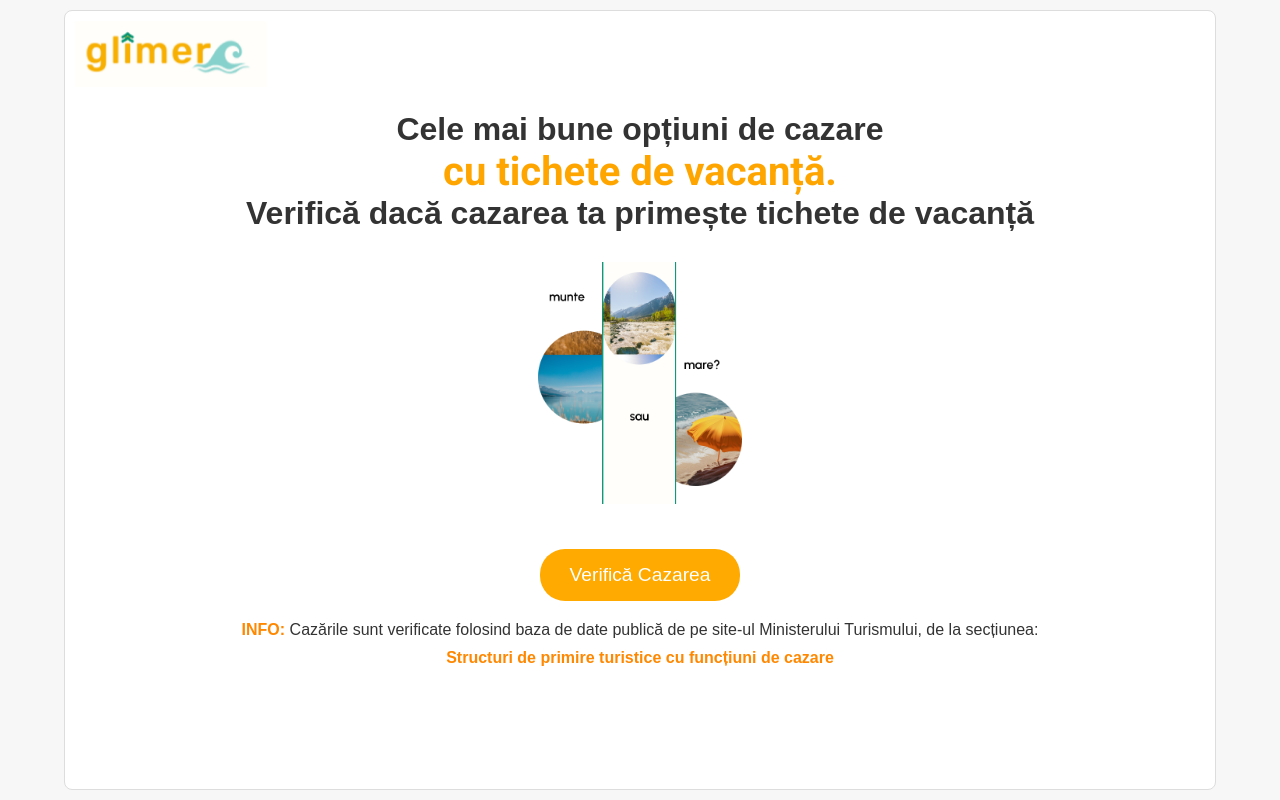
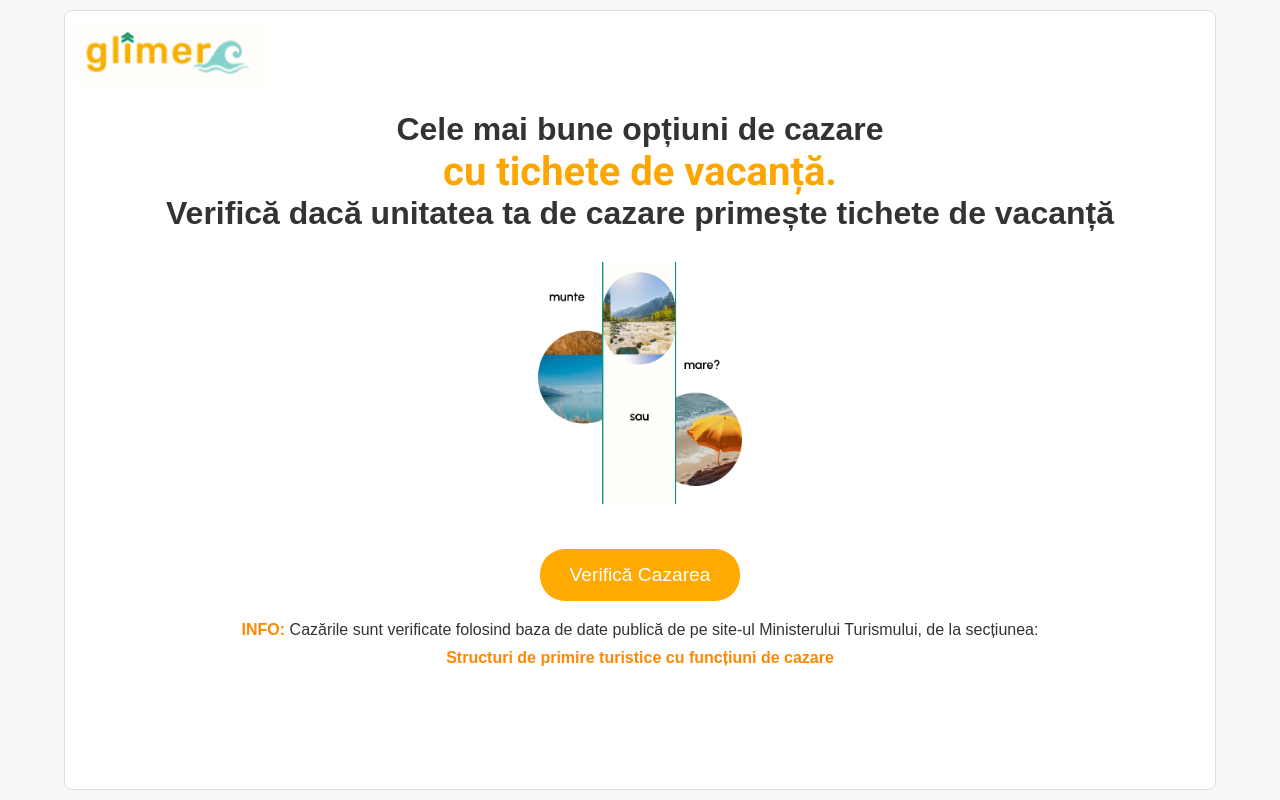
Before and after one commit to avaadrian/flask-app, a Flask app: page /homepage in a window 1280 px wide. Run offline with Flask 3, Linux system fonts and the light colour scheme; parts of the project's set-up code (start-up, migrations or seed data) failed here and were passed over.

Commit message:
Update homepage.html

```diff
--- a/templates/homepage.html
+++ b/templates/homepage.html
@@ -19,7 +19,7 @@
                 <h1>Cele mai bune opțiuni de cazare<br>
                     <span class="text-highlight">cu tichete de vacanță.</span>
                 </h1>
-                <h1>Verifică dacă cazarea ta primește tichete de vacanță</h1>
+                <h1>Verifică dacă unitatea ta de cazare primește tichete de vacanță</h1>
             </div>
 
 
```
